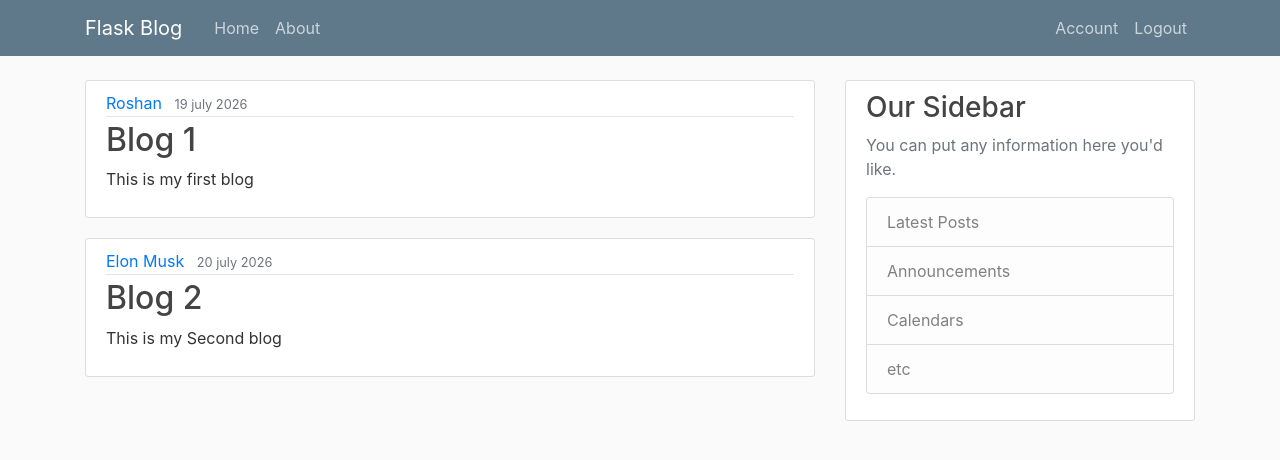
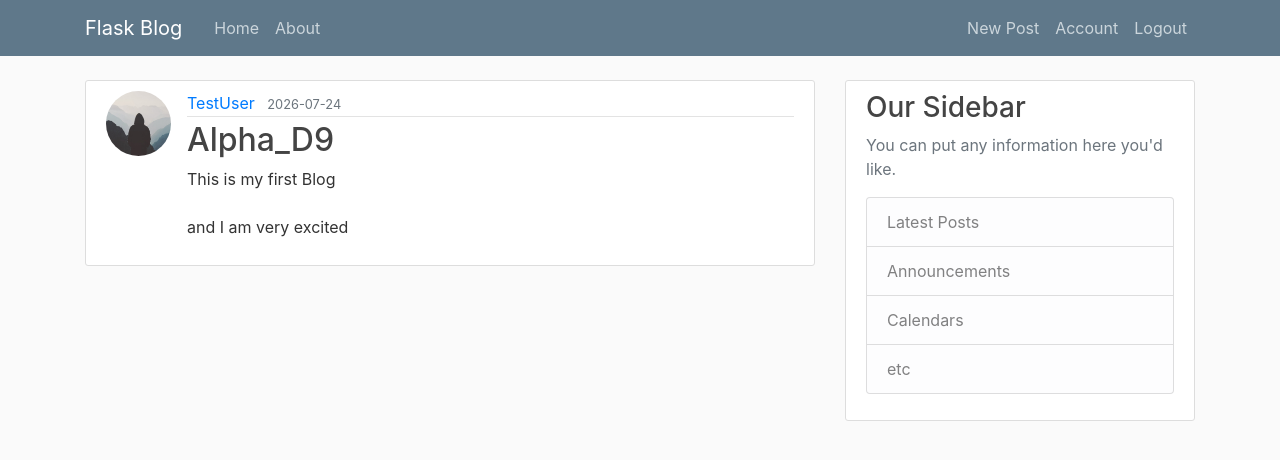
Before and after one commit to RoshanKumarMahaseth/FlaskBlog, a Flask app: page / in a window 1280 px wide. Shown: the top 460 px of the page. Run offline with Flask 3, Linux system fonts and the light colour scheme; a user stored in the database is signed in; some libraries are stand-ins or nearby versions.

Commit message:
Add Post functionality and update

```diff
--- a/flaskblog/models.py
+++ b/flaskblog/models.py
@@ -12,7 +12,7 @@ class User(db.Model,UserMixin):
     email = db.Column(db.String(120),unique=True,nullable=False)
     image_file = db.Column(db.String(20),nullable=False, default='default.jpg')
     password = db.Column(db.String(60),nullable=False)
-    posts = db.relationship('Post', backref='authror',lazy=True)
+    posts = db.relationship('Post', backref='author',lazy=True)
 
     def __repr__(self):
         return f"User('{self.username}','{self.email}','{self.image_file}')"
--- a/flaskblog/routes.py
+++ b/flaskblog/routes.py
@@ -3,32 +3,16 @@ import secrets
 from PIL import Image
 from flask import render_template,redirect,url_for,flash,request
 from flaskblog import app,db,bcrypt
-from flaskblog.forms import RegistrationForm,LoginForm,UpdateAccountForm
+from flaskblog.forms import RegistrationForm,LoginForm,UpdateAccountForm,PostForm
 from flaskblog.models import User,Post
 from flask_login import current_user,login_user,logout_user,login_required
 
-
-posts = [
-    {
-        'author' : 'Roshan',
-        'title' : 'Blog 1',
-        'content' : 'This is my first blog',
-        'date_posted' : '19 july 2026'
-    },
-
-    {
-        'author' : 'Elon Musk',
-        'title' : 'Blog 2',
-        'content' : 'This is my Second blog',
-        'date_posted' : '20 july 2026'
-    }
-
-]
 
 
 @app.route('/')
 @app.route('/home')
 def home():
+    posts = Post.query.all()
     return render_template('home.html',posts=posts)
 
 @app.route('/about')
@@ -112,3 +96,16 @@ def account():
 
     image_file = url_for('static',filename='profile_pic/' + current_user.image_file)
     return render_template('account.html',title='Account',image_file=image_file, form=form)
+
+
+@app.route('/post/new',methods=['GET','POST'])
+@login_required
+def new_post():
+    form = PostForm()
+    if form.validate_on_submit():
+        post = Post(title=form.title.data,content=form.content.data, author=current_user)
+        db.session.add(post)
+        db.session.commit()
+        flash('Your Post has been created!','success')
+        return redirect(url_for('home'))
+    return render_template('create_post.html',title='New Post',form=form)
--- a/flaskblog/templates/home.html
+++ b/flaskblog/templates/home.html
@@ -2,10 +2,11 @@
 {% block content %}
     {% for post in posts %}
         <article class="media content-section">
+          <img class="rounded-circle article-img" src="{{ url_for('static',filename='profile_pic/' + post.author.image_file)}}">
           <div class="media-body">
             <div class="article-metadata">
-              <a class="mr-2" href="#">{{ post.author }}</a>
-              <small class="text-muted">{{ post.date_posted }}</small>
+              <a class="mr-2" href="#">{{ post.author.username }}</a>
+              <small class="text-muted">{{ post.date_posted.strftime('%Y-%m-%d') }}</small>
             </div>
             <h2><a class="article-title" href="#">{{ post.title }}</a></h2>
             <p class="article-content">{{ post.content }}</p>
--- a/flaskblog/templates/layout.html
+++ b/flaskblog/templates/layout.html
@@ -32,6 +32,7 @@
             <!-- Navbar Right Side -->
             <div class="navbar-nav">
               {% if current_user.is_authenticated %}
+                <a class="nav-item nav-link" href="{{ url_for('new_post') }}">New Post</a>
                 <a class="nav-item nav-link" href="{{ url_for('account') }}">Account</a>
                 <a class="nav-item nav-link" href="{{ url_for('logout') }}">Logout</a>
               {% else %}
```
Also changed, not shown: flaskblog/forms.py (+7 -1 lines), flaskblog/templates/create_post.html (added, +40 -0 lines), instance/site.db.
